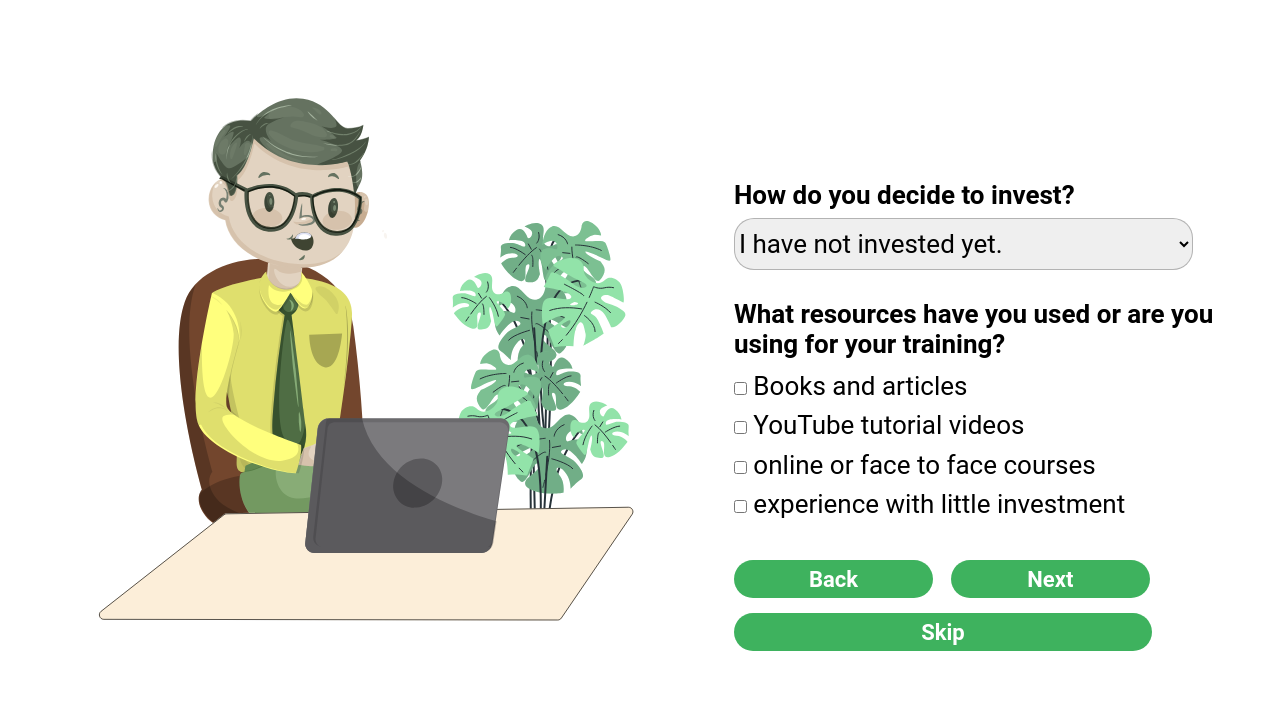
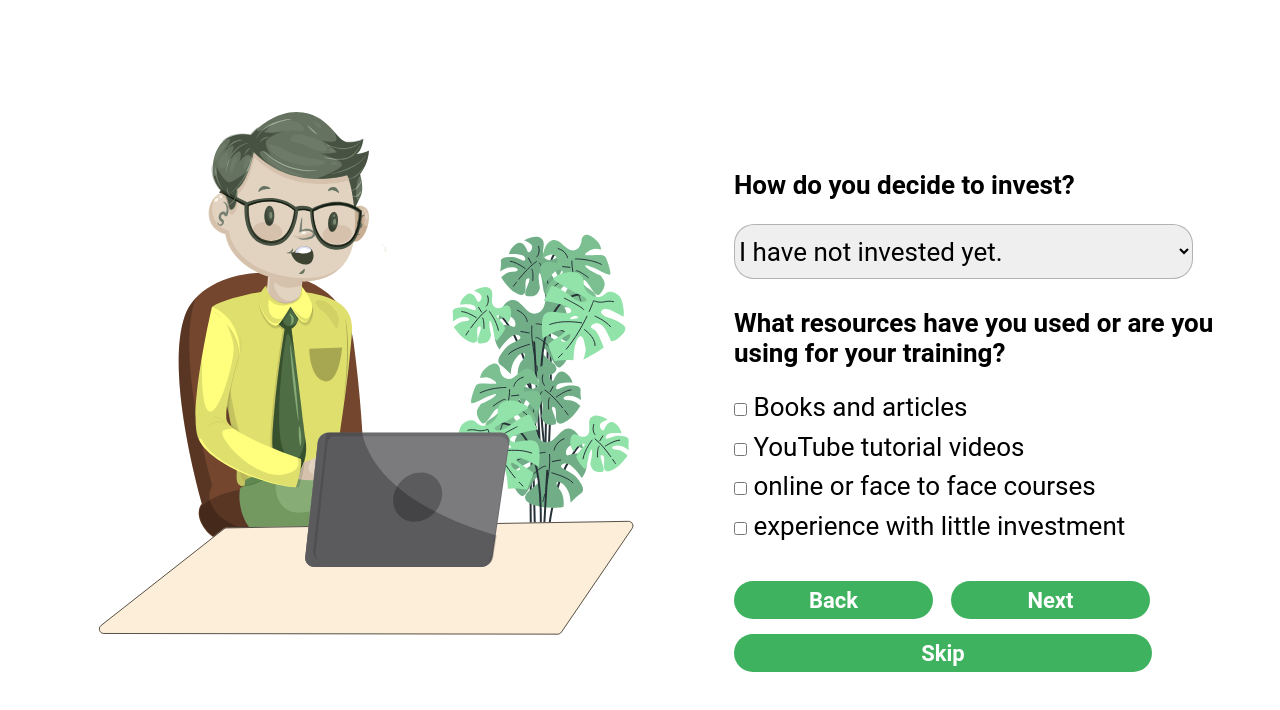
Before and after one commit to Matheus-kb/survey-form, a website: page src/pagefour.html in a window 1280 px wide. Drawn offline with Linux system fonts and the light colour scheme.

Commit message:
atualização da responsividade da page-four

```diff
--- a/src/css/pagefour-style.css
+++ b/src/css/pagefour-style.css
@@ -12,8 +12,8 @@ body {
 }
 
 img {
-  width: 100vw;
-  height: 50vh;
+  width: 79.17vw;
+  height: 47.85vh;
   padding-top: 3rem;
   padding-bottom: 0.7rem;
 }
@@ -33,8 +33,8 @@ p {
 }
 
 select {
-  width: 17.375rem;
-  height: 2.0625rem;
+  width: 58.13vw;
+  height: 4.34vh;
   flex-shrink: 0;
   border-radius: 1.25rem;
   border: 1px solid rgba(0, 0, 0, 0.25);
@@ -84,8 +84,8 @@ button:hover {
   }
 
   img {
-    width: 34.53206rem;
-    height: 33.00094rem;
+    width: 43.17vw;
+    height: 69.47vh;
     padding-top: 6.12rem;
     padding-bottom: 8.3rem;
     padding-inline-start: 5.47rem;
@@ -93,27 +93,27 @@ button:hover {
   }
 
   form {
-    margin-top: 10.81rem;
-    padding-bottom: 6.31rem;
+    margin-top: 3.5rem;
+
   }
 
   p {
-    width: 25.25rem;
+    width: 31.56vw;
     font-size: 1.625rem;
-    padding-bottom: 0.5rem;
+    padding-bottom: 1.5rem;
     text-align: start;
   }
 
   select {
-    width: 28.6875rem;
-    height: 3.25rem;
+    width: 35.86vw;
+    height: 6.84vh;
     font-size: 1.625rem;
     margin-bottom: 1.81rem;
   }
 
   .p2 {
-    width: 31.375rem;
-    padding-bottom: 0.75rem;
+    width: 39.22vw;
+    padding-bottom: 1.5rem;
   }
 
   .input-group {
```
